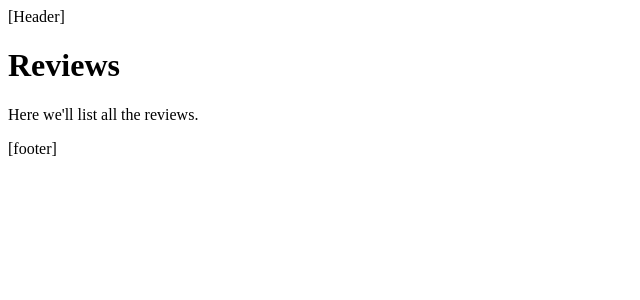
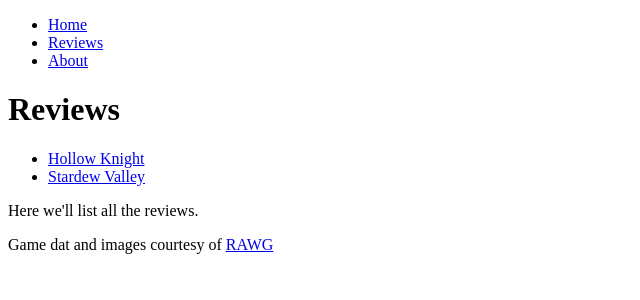
Before and after one commit to sigmadream/application-nextjs-game-review, a Next.js app: page /reviews in a window 1280 px wide. Shown: the top 300 px of the page, without its empty margins (0-640 px from the left). Built offline with nearby package versions, Linux system fonts and the light colour scheme.

Commit message:
feat: rendering and nav

```diff
--- a/app/layout.jsx
+++ b/app/layout.jsx
@@ -1,10 +1,33 @@
+import Link from "next/link";
+
 export default function RootLayout({ children }) {
   return (
     <html>
       <body>
-        <header>[Header]</header>
+        <header>
+          <nav>
+            <ul>
+              <li>
+                <Link href="/">Home</Link>
+              </li>
+              <li>
+                <Link href="/reviews">Reviews</Link>
+              </li>
+              <li>
+                <Link href="/about" prefetch={false}>
+                  About
+                </Link>
+              </li>
+            </ul>
+          </nav>
+        </header>
         <main>{children}</main>
-        <footer>[footer]</footer>
+        <footer>
+          Game dat and images courtesy of{" "}
+          <a href="https://www.rawg.io" target="_blank">
+            RAWG
+          </a>
+        </footer>
       </body>
     </html>
   );
--- a/app/page.jsx
+++ b/app/page.jsx
@@ -1,4 +1,5 @@
-export default function Page() {
+export default function HomePage() {
+  console.log("[HomePage] rendering");
   return (
     <>
       <h1>Indie Gamer</h1>
--- a/app/reviews/page.jsx
+++ b/app/reviews/page.jsx
@@ -1,7 +1,17 @@
+import Link from "next/link";
+
 export default function ReviewsPage() {
   return (
     <>
       <h1>Reviews</h1>
+      <ul>
+        <li>
+          <Link href="/reviews/hollow-knight">Hollow Knight</Link>
+        </li>
+        <li>
+          <Link href="/reviews/stardew-valley">Stardew Valley</Link>
+        </li>
+      </ul>
       <p>Here we'll list all the reviews.</p>
     </>
   );
```
Also changed, not shown: app/about/page.jsx (added, +8 -0 lines).
